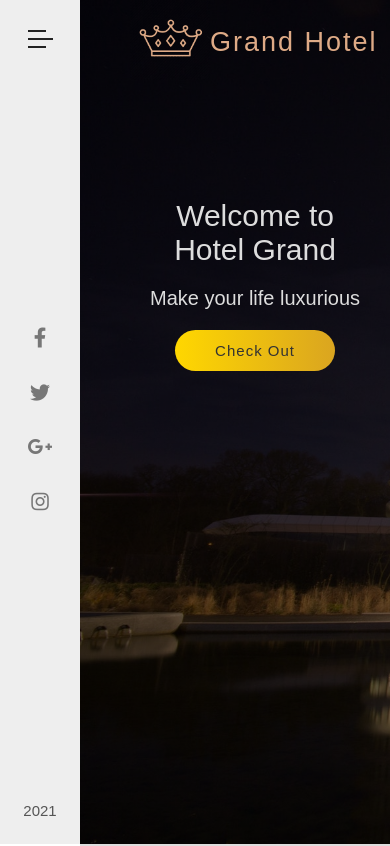
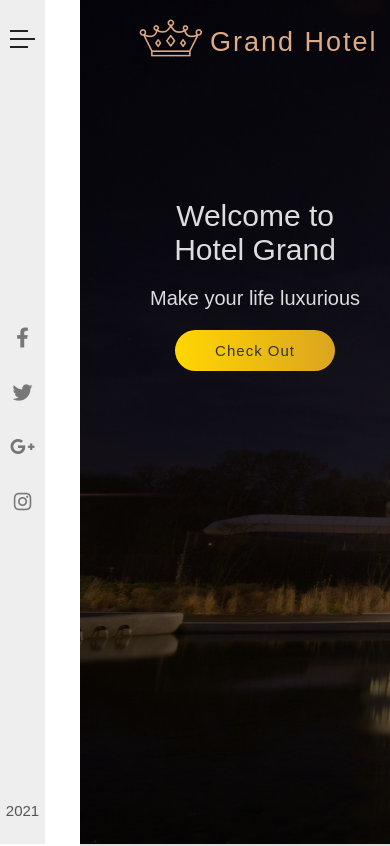
Before and after one commit to odbalapure/css, a plain HTML site: page 06.grandhotel/index.html in a window 390 px wide. Shown: the top 846 px of the page. Drawn offline with Linux system fonts and the light colour scheme; a web font is replaced by a local one.

Commit message:
Update styles.css

```diff
--- a/06.grandhotel/styles.css
+++ b/06.grandhotel/styles.css
@@ -942,4 +942,8 @@ body {
   .image-wrapper {
     width: 9rem;
   }
+
+  .sidebar  {
+    width: 4.5rem;
+  }
 }
```
